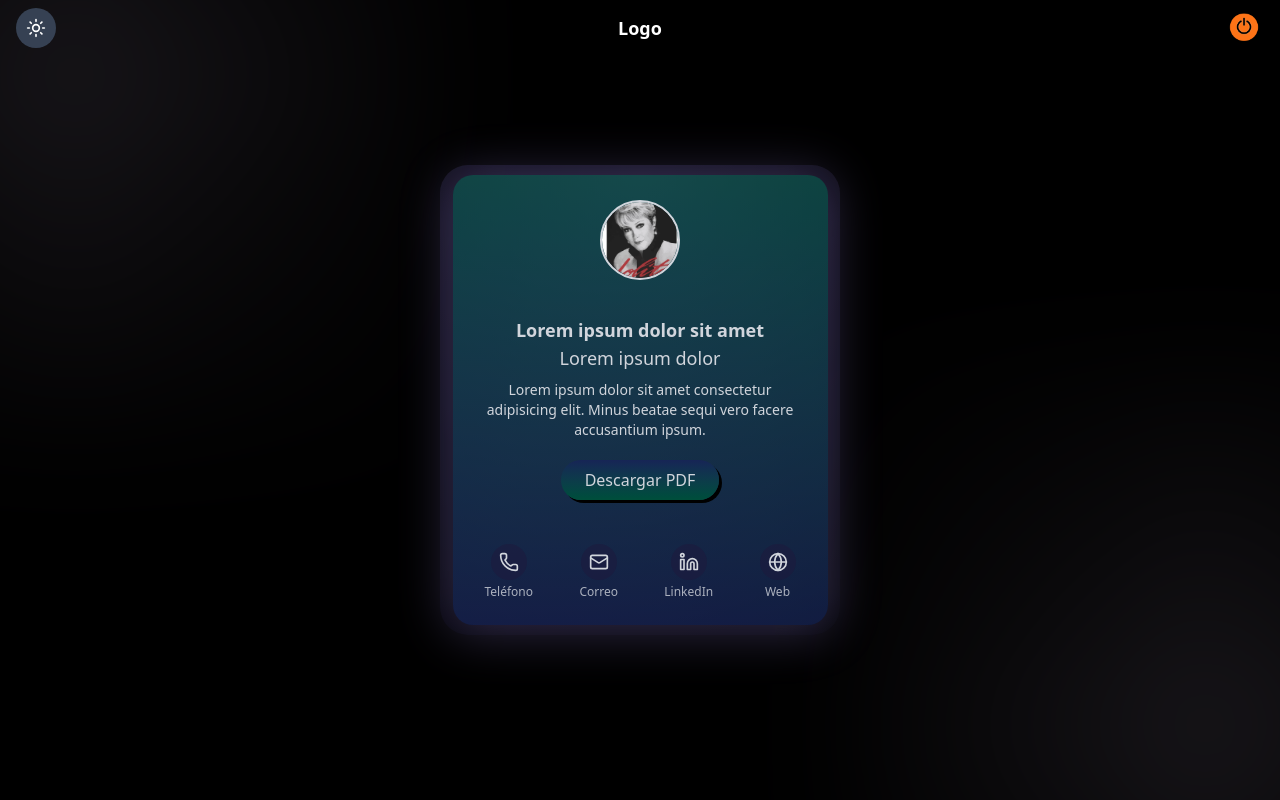
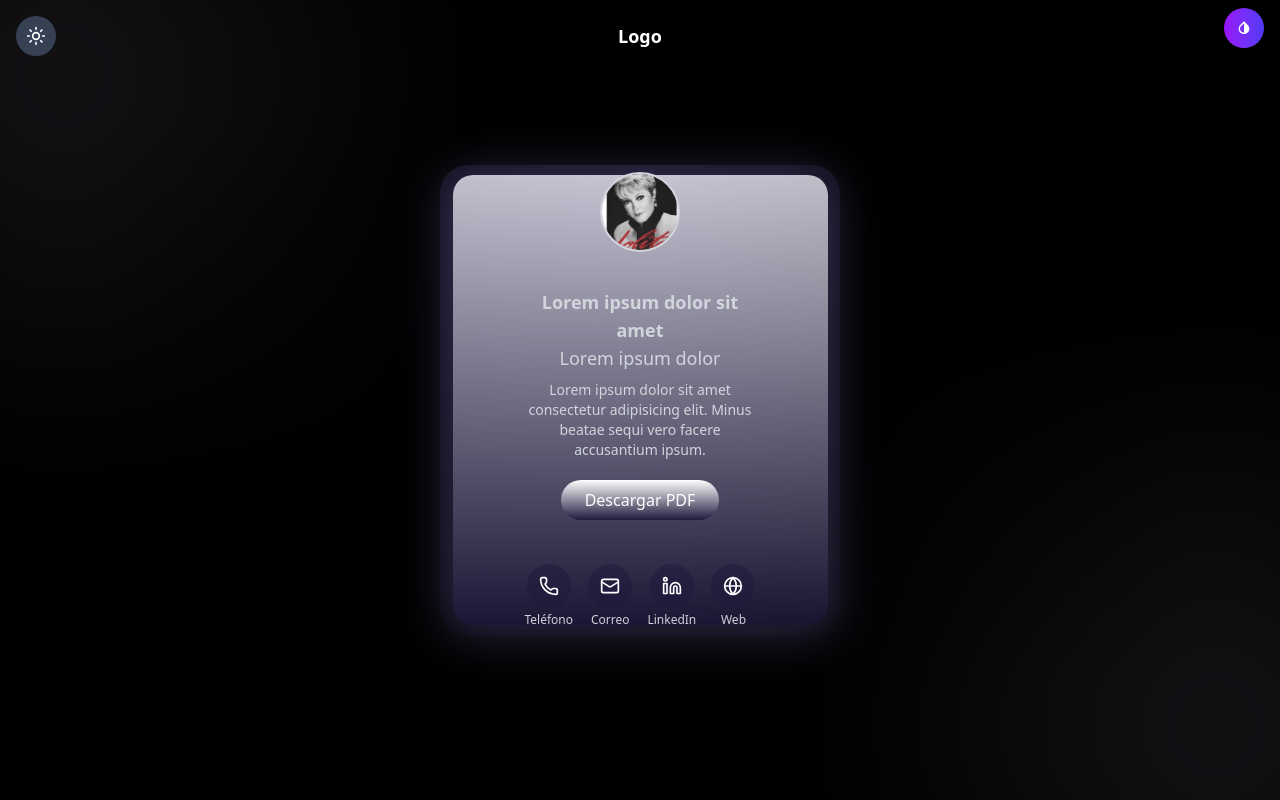
Before and after one commit to Abby25CE/Portafolio-Lica, a Next.js app: page / in a window 1280 px wide. Built offline with nearby package versions, Linux system fonts and the light colour scheme.

Commit message:
♻️ refactor: Refactor code.

```diff
--- a/src/components/card/Buttonservice.tsx
+++ b/src/components/card/Buttonservice.tsx
@@ -1,8 +1,17 @@
-const Button = () => {
+"use client";
+import { Dispatch, SetStateAction } from "react";
+
+type DownloadButtonProps = {
+  cardColor: string;
+  setCardColor: Dispatch<SetStateAction<string>>;
+};
+
+const DownloadButton = ({ cardColor, setCardColor }: DownloadButtonProps) => {
   const pdfUrl = "/files/Services.pdf";
 
   const handleDownload = async () => {
     console.log("Click");
+
     try {
       const response = await fetch(pdfUrl, { method: "HEAD" });
       if (!response.ok) {
@@ -25,11 +34,14 @@ const Button = () => {
     <button
       onClick={handleDownload}
       aria-label="Descargar PDF"
-      className="px-6 py-2  rounded-full font-medium bg-linear-to-t to-blue-300 from-indigo-400   dark:to-blue-950 dark:from-emerald-900  transition-all shadow-[3px_3px_0px_black] hover:shadow-none hover:translate-x-[3px] hover:translate-y-[3px]"
+      className="px-6 py-2 rounded-full font-medium hover:bg-blend-darken hover:cursor-pointer text-black dark:text-white"
+      style={{
+        background: `linear-gradient(to top, ${cardColor}, #ffffff)`,
+      }}
     >
       Descargar PDF
     </button>
   );
 };
 
-export default Button;
+export default DownloadButton;
--- a/src/components/card/IconButton.tsx
+++ b/src/components/card/IconButton.tsx
@@ -7,8 +7,8 @@ interface IconButtonProps {
 
 const IconButton = ({ icon, label }: IconButtonProps) => {
   return (
-    <button className="flex flex-col items-center justify-center gap-1 group">
-      <div className="p-2 rounded-full bg-[#1f193d]/50 group-hover:bg-[#6c6499]/30 transition-all duration-300">
+    <button className="flex flex-col items-center justify-center gap-1 group text-white">
+      <div className="p-3 rounded-full  bg-[#1f193d]/50 group-hover:bg-[#6c6499]/30 transition-all duration-300 hover:cursor-pointer">
         {icon}
       </div>
       <span className="text-xs opacity-80 group-hover:opacity-100 transition-all duration-300">
--- a/src/components/card/Nav.tsx
+++ b/src/components/card/Nav.tsx
@@ -1,28 +1,25 @@
 "use client";
 import ThemeToggle from "@/containers/ThemeToggle";
-import Image from "next/image";
+import React from "react";
+import ColorPicker from "./ButtonColor";
 
-const Nav = () => {
+type HeaderBarProps = {
+  color: string;
+  onColorChange: (color: string) => void;
+};
+
+const HeaderBar = ({ color, onColorChange }: HeaderBarProps) => {
   return (
-    <>
     <div className="absolute top-2 left-0 w-full px-4">
       <div className="flex items-center justify-between">
         <ThemeToggle />
         <div className="text-lg font-semibold text-black dark:text-white">
           Logo
         </div>
-
-          {/* Imagen */}
-          <Image
-            src="/Logo.png"
-            alt="Logo"
-            width={40}
-            height={40}
-            className="object-contain"
-          />
+        <ColorPicker color={color} onColorChange={onColorChange} />
       </div>
     </div>
-    </>
   );
 };
-export default Nav;
+
+export default HeaderBar;
--- a/src/components/card/index.tsx
+++ b/src/components/card/index.tsx
@@ -1,14 +1,14 @@
 "use client";
-
 import { Mail, Phone, Linkedin, Globe } from "lucide-react";
 import { useEffect, useState } from "react";
 import AvatarImage from "./AvatarImage";
 import IconButton from "./IconButton";
-import Nav from "./Nav";
-import Button from "./Buttonservice";
+import DownloadButton from "./Buttonservice";
+import HeaderBar from "./Nav";
 
 const ProfileCard = () => {
   const [pulseState, setPulseState] = useState(0);
+  const [cardColor, setCardColor] = useState("#1f193d");
 
   useEffect(() => {
     const interval = setInterval(() => {
@@ -18,13 +18,11 @@ const ProfileCard = () => {
   }, []);
 
   return (
-    <div className="min-h-screen flex flex-col items-center justify-center p-4 bg-[#ffffff] text-[#cfb3e6] dark:bg-black dark:text-black relative transition-colors duration-500">
-      <Nav />
-
+    <div className="min-h-screen  flex flex-col items-center justify-center p-4 bg-[#ffffff] text-[#cfb3e6] dark:bg-black dark:text-black relative transition-colors duration-500">
+      <HeaderBar color={cardColor} onColorChange={setCardColor} />
       {/* Background circles */}
-      <div className="absolute left-0 top-0 h-[150px] w-[150px] bg-[#ad9bff] dark:bg-purple-200 rounded-full blur-[150px]" />
-      <div className="absolute right-0 bottom-0 h-[150px] w-[150px] bg-[#ad9bff] dark:bg-purple-200 rounded-full blur-[150px]" />
-
+      <div className="absolute left-0 top-0 h-[150px] w-[150px] sm:w-[130px] bg-[#ad9bff] dark:bg-purple-200 rounded-full blur-[150px]" />
+      <div className="absolute right-0 bottom-0 h-[150px] w-[150px] sm:w-[130px] bg-[#ad9bff] dark:bg-purple-200 rounded-full blur-[150px]" />
       {/* SVG Filters */}
       <svg className="hidden">
         <filter id="noiseFilter">
@@ -43,9 +41,13 @@ const ProfileCard = () => {
           <rect width="300" height="300" rx="20" />
         </clipPath>
       </svg>
-
       {/* Card container */}
-      <div className="relative w-[375px] h-[450px] flex flex-col items-center justify-center p-6 rounded-[20px] z-10 text-gray-900 dark:text-gray-300 transition-all duration-500 bg-linear-to-t dark:from-blue-950 dark:to-emerald-900 from-sky-500 to-indigo-500">
+      <div
+        className="relative w-[375px] h-[450px] md:p-16 flex flex-col items-center justify-center p-6 rounded-[20px] z-10 text-gray-900 dark:text-gray-300 transition-all duration-500"
+        style={{
+          background: `linear-gradient(to top, ${cardColor}, #ffffff)`,
+        }}
+      >
         {/* Backdrop effect */}
         <div
           className="absolute z-[-2] rounded-[20px] opacity-30 transition-all duration-1000 ease-in-out"
@@ -90,7 +92,7 @@ const ProfileCard = () => {
         </div>
 
         <div className="z-30 py-5">
-          <Button />
+          <DownloadButton cardColor={cardColor} setCardColor={setCardColor} />
         </div>
 
         {/* Contact Icons */}
--- a/src/containers/ThemeToggle.tsx
+++ b/src/containers/ThemeToggle.tsx
@@ -38,7 +38,7 @@ export default function ThemeToggle() {
   return (
     <button
       aria-label="Toggle dark mode"
-      className="flex items-center justify-center relative z-10 p-2 w-10 h-10 bg-gray-200 dark:bg-gray-700 rounded-full text-black dark:text-white"
+      className="flex items-center justify-center relative z-10 p-2 w-10 h-10 bg-gray-200 dark:bg-gray-700 rounded-full text-black dark:text-white hover:cursor-pointer"
       onClick={toggleTheme}
     >
       {isDark ? <Sun className="w-5 h-5" /> : <Moon className="w-5 h-5" />}
```
Lines whose indentation alone changed are shown as unchanged.
